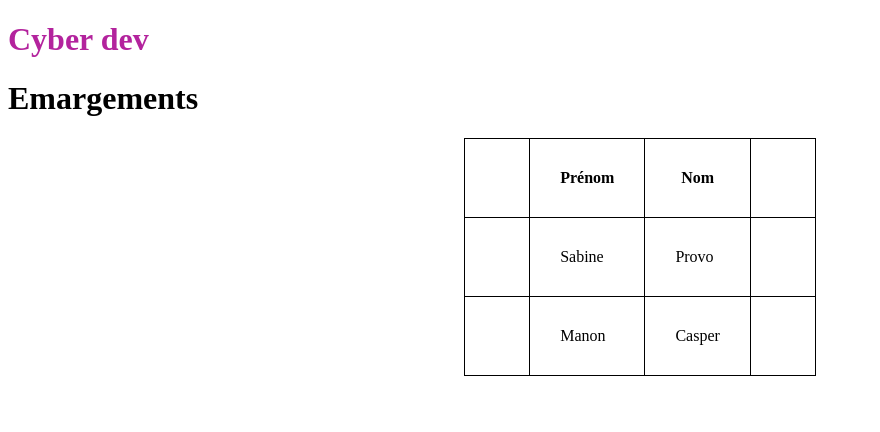
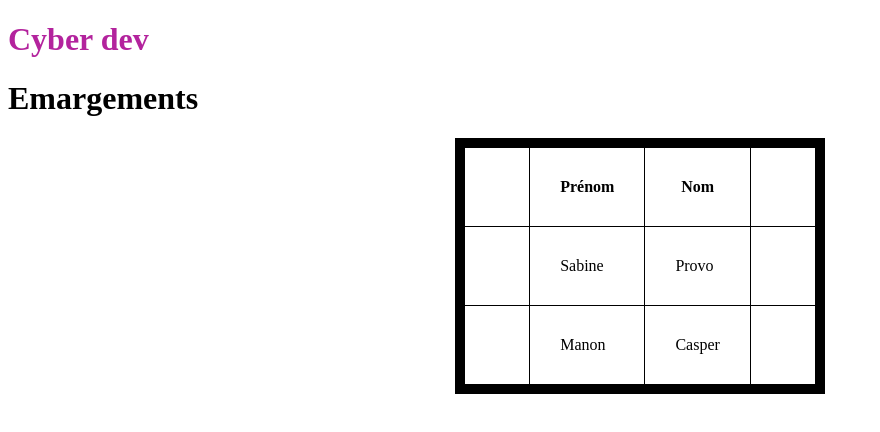
Before and after one commit to sabp31/tp_angular, an Angular app: page /home in a window 1280 px wide. Shown: the top 432 px of the page, without its empty margins (0-880 px from the left). Built offline with nearby package versions, Linux system fonts and the light colour scheme.

Commit message:
update css array

```diff
--- a/src/app/home/home/home.component.scss
+++ b/src/app/home/home/home.component.scss
@@ -1,5 +1,6 @@
 table {
     border-collapse: collapse;
+    border: 10px solid;
     margin: auto;
 }
 
```
